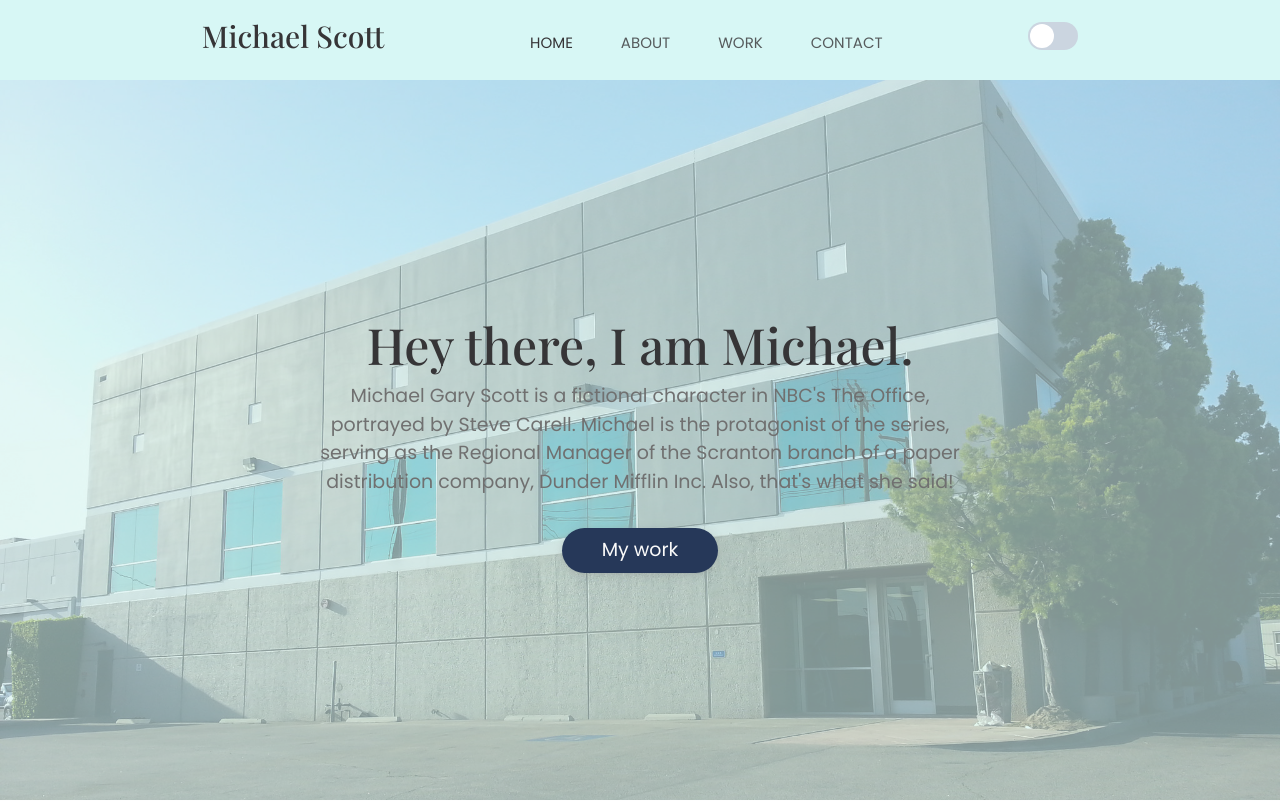
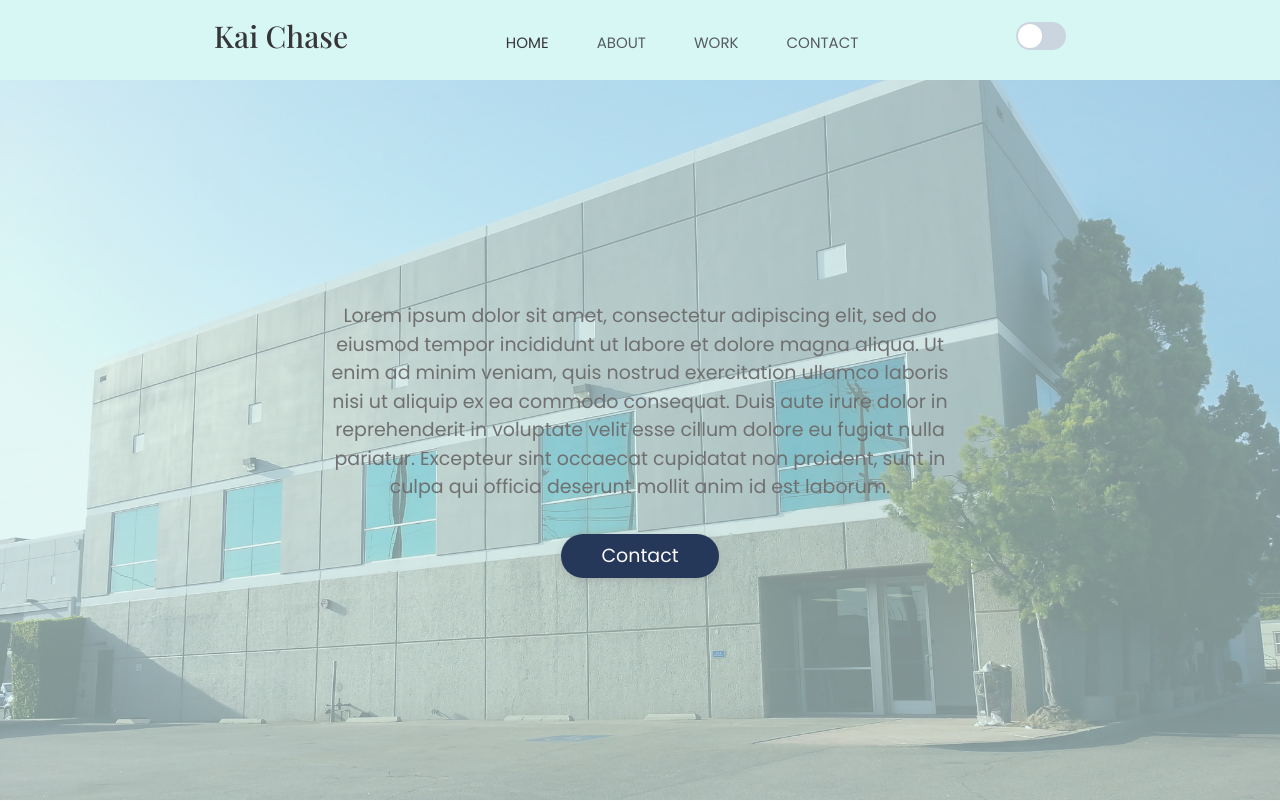
Before and after one commit to Kai-Chase/personal-website, a Next.js app: page / in a window 1280 px wide. Shown: the top 801 px of the page. Built offline with nearby package versions, Linux system fonts and the light colour scheme.

Commit message:
Update header name and about bio

```diff
--- a/Components/HomePage.js
+++ b/Components/HomePage.js
@@ -12,12 +12,12 @@
     return (
         <div>
             <div className={styles.homeheading} style={{ backgroundColor: currentTheme.secondary }}>
-                <h1 className={styles.heading}>{userinfo.greeting.title}</h1>
+                {/* <h1 className={styles.heading}>{userinfo.greeting.title}</h1> */ /** keeping this just in case */}
                 <h2 className={styles.subheading} style={{ color: currentTheme.subtext }}>{userinfo.greeting.subtitle}</h2>
                 <Link
-                    href="#work"
+                    href="/contact"
                     className={styles.cta1}
-                    style={{ backgroundColor: currentTheme.accent, color: currentTheme.contrastText, boxShadow: currentTheme.boxShadow }}>{ctaTexts.landingCTA}</Link>
+                    style={{ backgroundColor: currentTheme.accent, color: currentTheme.contrastText, boxShadow: currentTheme.boxShadow }}>{ctaTexts.contactCTA}</Link>
             </div>
             <div className={styles.homeWorkSection} id="work">
                 <h1 className={styles.workheading} data-aos="fade-up">{headings.workHomePage}</h1>
--- a/Constants/userinfo.js
+++ b/Constants/userinfo.js
@@ -3,7 +3,7 @@
 import { faGithubAlt, faLinkedinIn, faMediumM, faFacebook, faTwitter, faInstagram, faYoutube, faBehance } from "@fortawesome/free-brands-svg-icons"
 
 export const userinfo = {
-    logoText: "Michael Scott", //This text is visible on your navbar and footer like your logo.
+    logoText: "Kai Chase", //This text is visible on your navbar and footer like your logo.
     contact: {
         email: 'michaelscott@email.com', //It is always a good idea to mention your email on your website. Good platform to communicate.
         phone: '1234567890', //Phone number is optional, if you dont want it, consider leaving it blank .
@@ -19,7 +19,7 @@
     greeting: {
         //this text goes on your landing page
         title: "Hey there, I am Michael.",
-        subtitle: "Michael Gary Scott is a fictional character in NBC's The Office, portrayed by Steve Carell. Michael is the protagonist of the series, serving as the Regional Manager of the Scranton branch of a paper distribution company, Dunder Mifflin Inc. Also, that's what she said!"
+        subtitle: "Lorem ipsum dolor sit amet, consectetur adipiscing elit, sed do eiusmod tempor incididunt ut labore et dolore magna aliqua. Ut enim ad minim veniam, quis nostrud exercitation ullamco laboris nisi ut aliquip ex ea commodo consequat. Duis aute irure dolor in reprehenderit in voluptate velit esse cillum dolore eu fugiat nulla pariatur. Excepteur sint occaecat cupidatat non proident, sunt in culpa qui officia deserunt mollit anim id est laborum."
     },
     capabilities: [
         //this text goes on your home page in table format.
@@ -116,6 +116,7 @@
 
 export const ctaTexts = {
     //you can customise all the cta texts here.
+    contactCTA: 'Contact',
     landingCTA: 'My work',
     workCTA: 'View All',
     capabCTA: 'Get in Touch',
```
